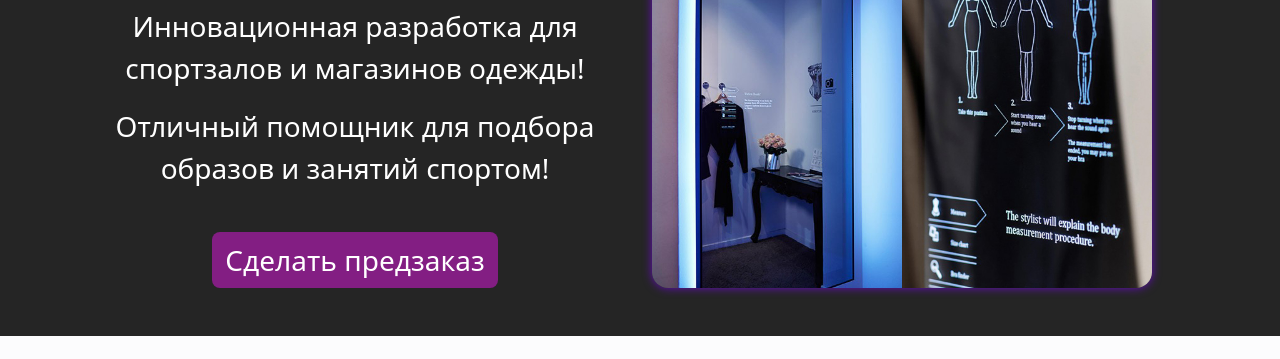
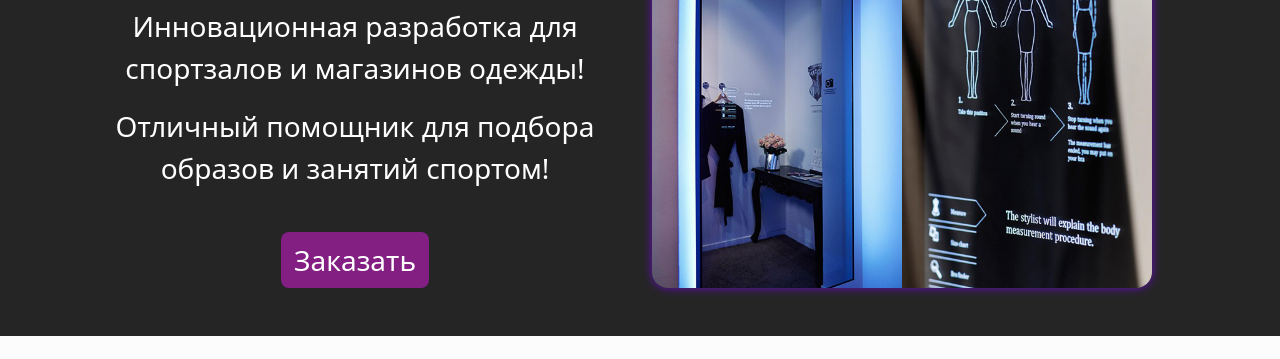
Before and after one commit to DarKylX/EvseevFV221-365, a plain HTML site: page index.html in a window 1280 px wide. Shown: the part 135-494 px from the top of the page. Drawn offline with nearby package versions, Linux system fonts and the light colour scheme.

Commit message:
Изменение названия кнопки

```diff
--- a/index.html
+++ b/index.html
@@ -36,7 +36,7 @@
                 <p class ='text-center fw-medium'>Инновационная разработка для спортзалов и магазинов одежды!</p>
                 <p class= 'text-center'>Отличный помощник для подбора образов и занятий спортом!</p>
               </div>
-              <button type="button" class="btn btn-purple text-white rounded-3 mx-auto fs-3 text-lg-center  ">Сделать предзаказ</button>
+              <button type="button" class="btn btn-purple text-white rounded-3 mx-auto fs-3 text-lg-center  ">Заказать</button>
             </div>
             <div class="col-md-6 text-center d-flex align-items-center">
               <img src="3d1.jpg"  alt = "#"  width="500" height="500" class="img-fluid rounded-4 box-shadow ps-md-10">
```
